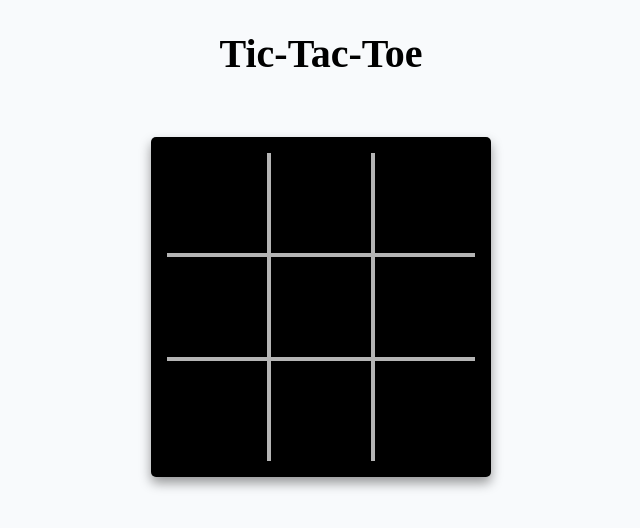
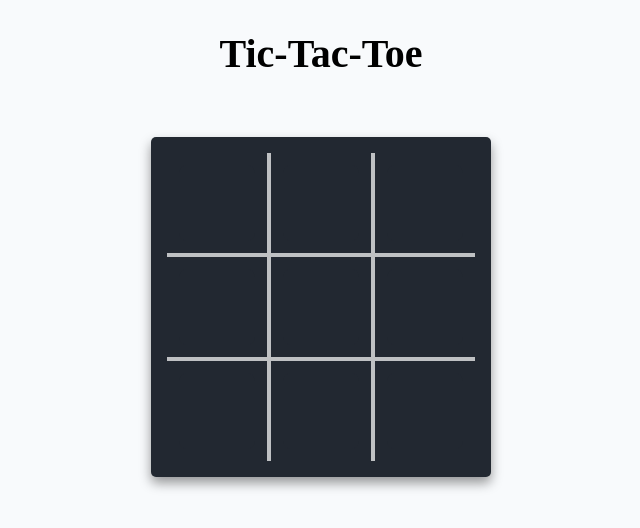
Before and after one commit to SharinLana/react-ts-tic-tac-toe, a React (Create React App) app: page / in a window 1280 px wide. Shown: the top 528 px of the page, without its empty margins (319-959 px from the left). Built offline with nearby package versions, Linux system fonts and the light colour scheme; a web font is replaced by a local one.

Commit message:
adjusted stule

```diff
--- a/src/App.tsx
+++ b/src/App.tsx
@@ -11,7 +11,7 @@ function App() {
   const [playerTurn, setPlayerTurn] = useState<boolean>(false);
   const [winner, setWinner] = useState<string>("");
   const [reloading, setReloading] = useState<string>("");
-  const [counter, setCounter] = useState<number>(2);
+  const [counter, setCounter] = useState<number>(3);
   const [winnerIdx, setWinnerIdx] = useState<number[]>([]);
 
   const resetState = () => {
@@ -19,7 +19,7 @@ function App() {
     setPlayerTurn(false);
     setWinner("");
     setReloading("");
-    setCounter(2);
+    setCounter(3);
     setWinnerIdx([]);
   };
 
--- a/src/components/WinnerTitle.tsx
+++ b/src/components/WinnerTitle.tsx
@@ -9,7 +9,7 @@ const WinnerTitle = ({ winner }: WinnerInterface) => {
       {winner && (
         <p className="winner-par">
           {winner !== "draw"
-            ? `The winner is ${winner} ! 🎉 🏆`
+            ? `The winner is ${winner} ! 🏆`
             : "It's a draw 🤝"}
         </p>
       )}
--- a/src/css/Square.css
+++ b/src/css/Square.css
@@ -1,8 +1,9 @@
 .btn {
-  background-color: black;
+  background-color: #222831;
   border: none;
   width: 100%;
   height: 100%;
+  border-radius: 8px;
 
   background-position: center;
   background-size: cover;
--- a/src/css/Winner-title.css
+++ b/src/css/Winner-title.css
@@ -3,7 +3,7 @@
 }
 .winner-par {
   font-size: 26px;
-  font-weight: 500;
-  color: #B8001F;
+  font-weight: 800;
+  color: #8E1616;
   margin: 0px;
 }
--- a/src/css/board.css
+++ b/src/css/board.css
@@ -4,7 +4,7 @@
   align-items: center;
   width: 340px;
   height: 340px;
-  background-color: black;
+  background-color: #222831;
   border-radius: 5px;
   z-index: 1;
   box-shadow: 0px 6px 12px rgba(0, 0, 0, 0.4);
@@ -19,10 +19,10 @@
   border-radius: 5px;
 }
 .square-container {
-  background-color: black;
+  background-color: #222831;
   padding: 12px;
 }
 .winnerSquare {
-  background-color: rgba(255, 255, 255, 0.411);
-  border-radius: 5px;
+  background-color: rgba(255, 255, 255,0.811);
+  background-color: #f8fafc;
 }
```
